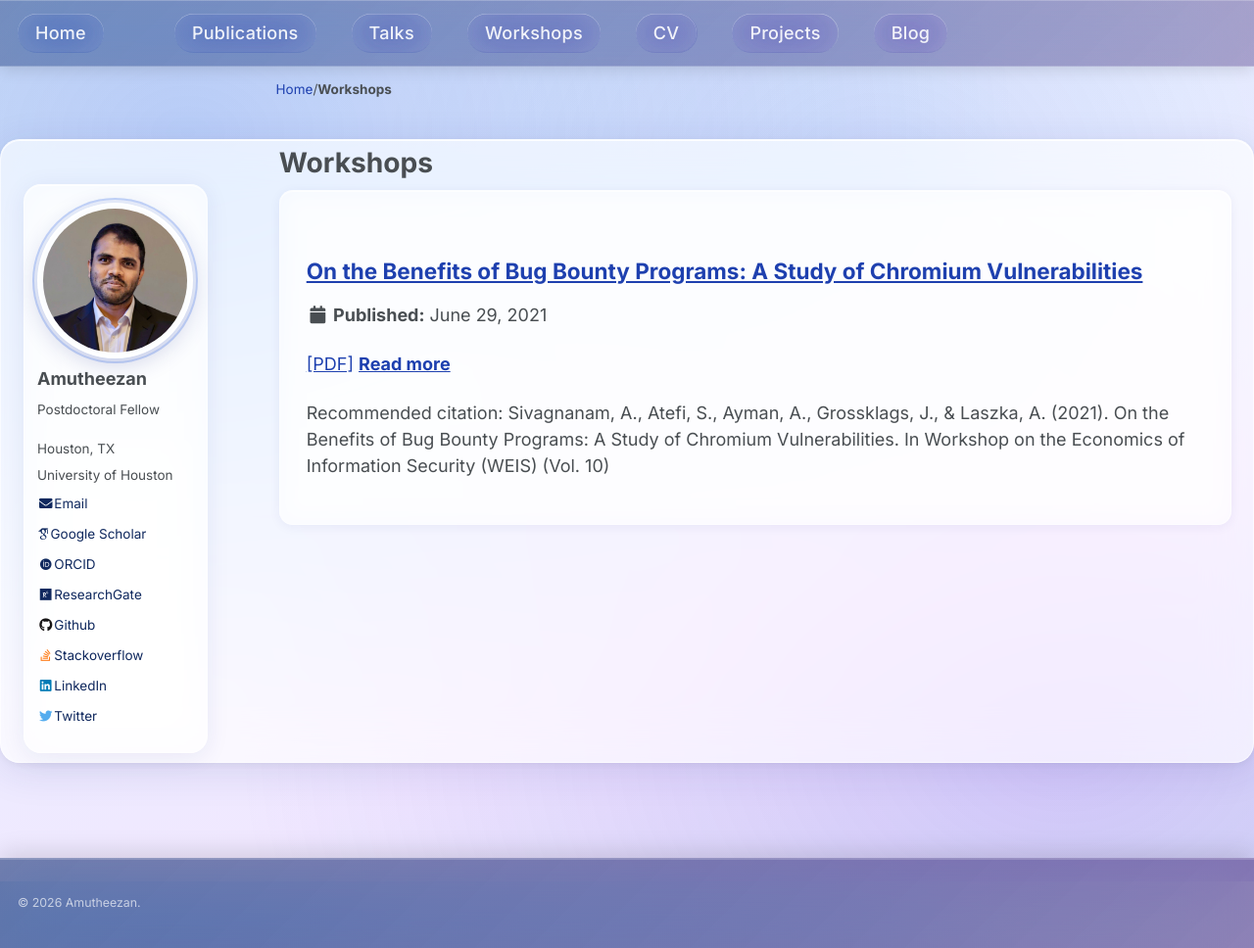
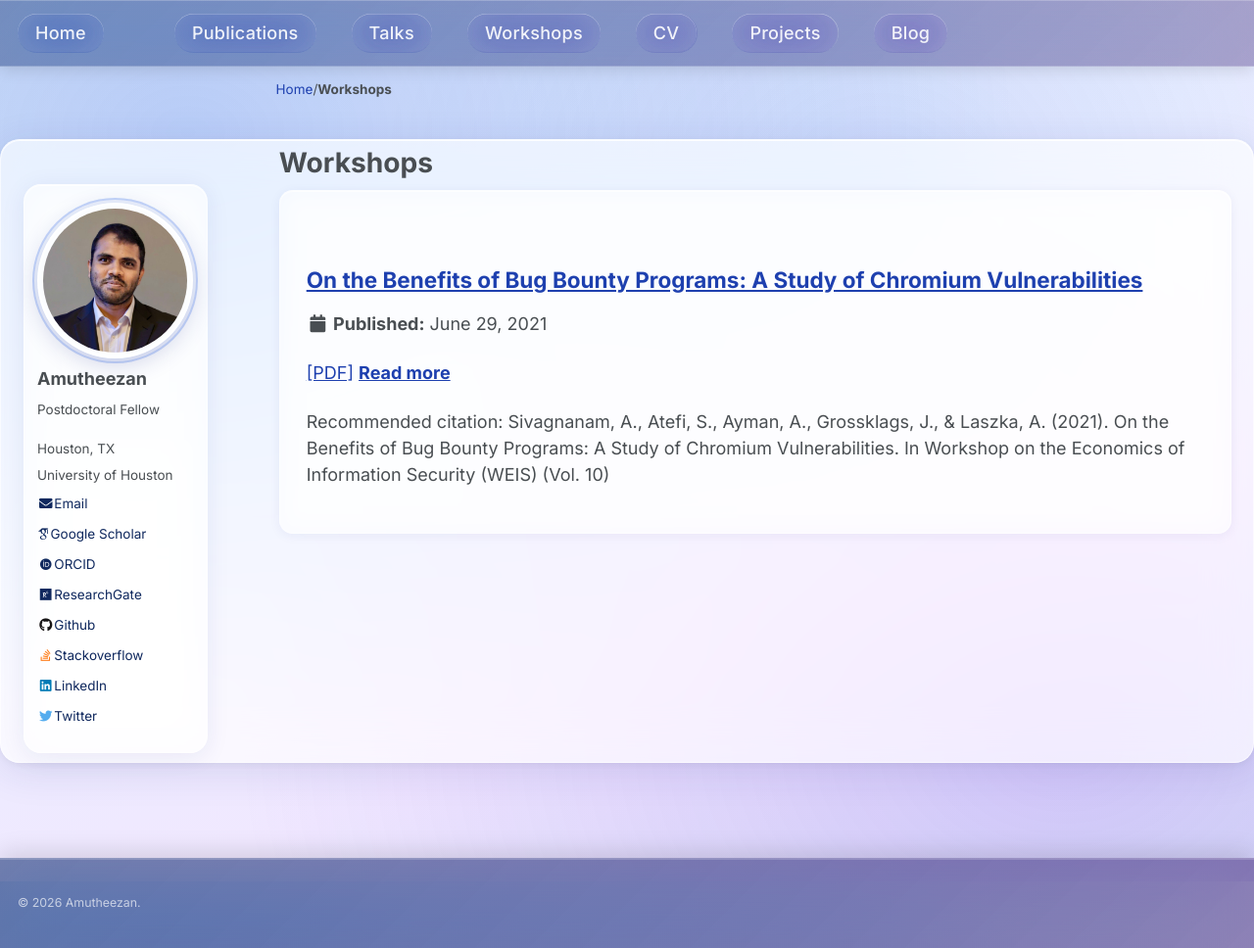
Before and after one commit to Amutheezan/amutheezan.github.io, a Jekyll site: the page built from _pages/workshops.html, in a window 1280 px wide and 968 px high. Shown: the whole window at 98% size. Built offline with Jekyll 4.4.1, drawn with Linux system fonts in a browser that asks for light colours; some web fonts are replaced.

Commit message:
Increase top padding on archive cards

```diff
--- a/_sass/_archive.scss
+++ b/_sass/_archive.scss
@@ -80,7 +80,7 @@
   -webkit-backdrop-filter: blur(12px) saturate(140%);
   border: 1px solid rgba(255, 255, 255, 0.5);
   border-radius: 14px;
-  padding: 1.25rem 1.5rem;
+  padding: 1.75rem 1.5rem 1.25rem;
   margin-bottom: 1rem;
   -webkit-transition: all 0.25s ease-in-out;
   transition: all 0.25s ease-in-out;
```
